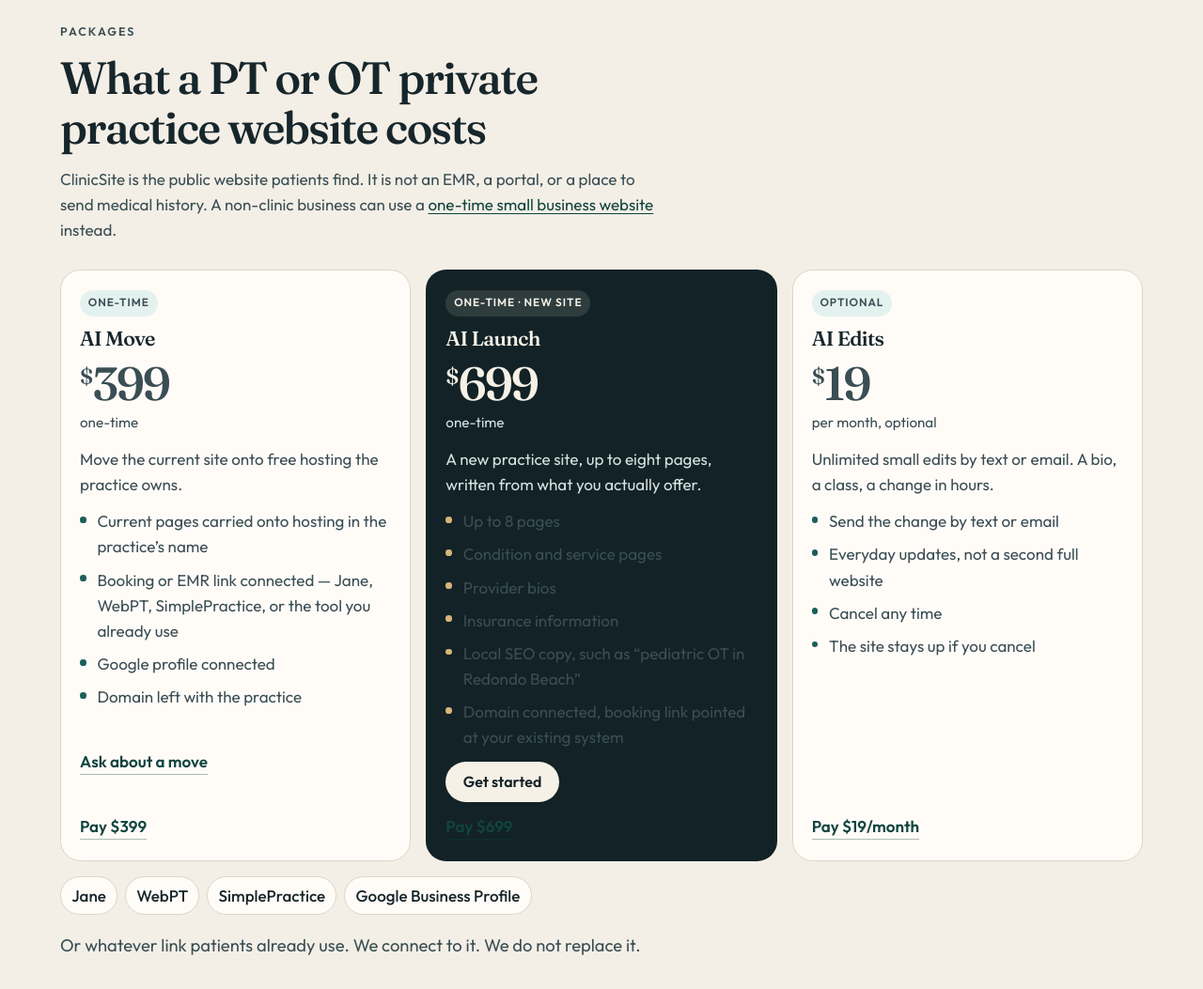
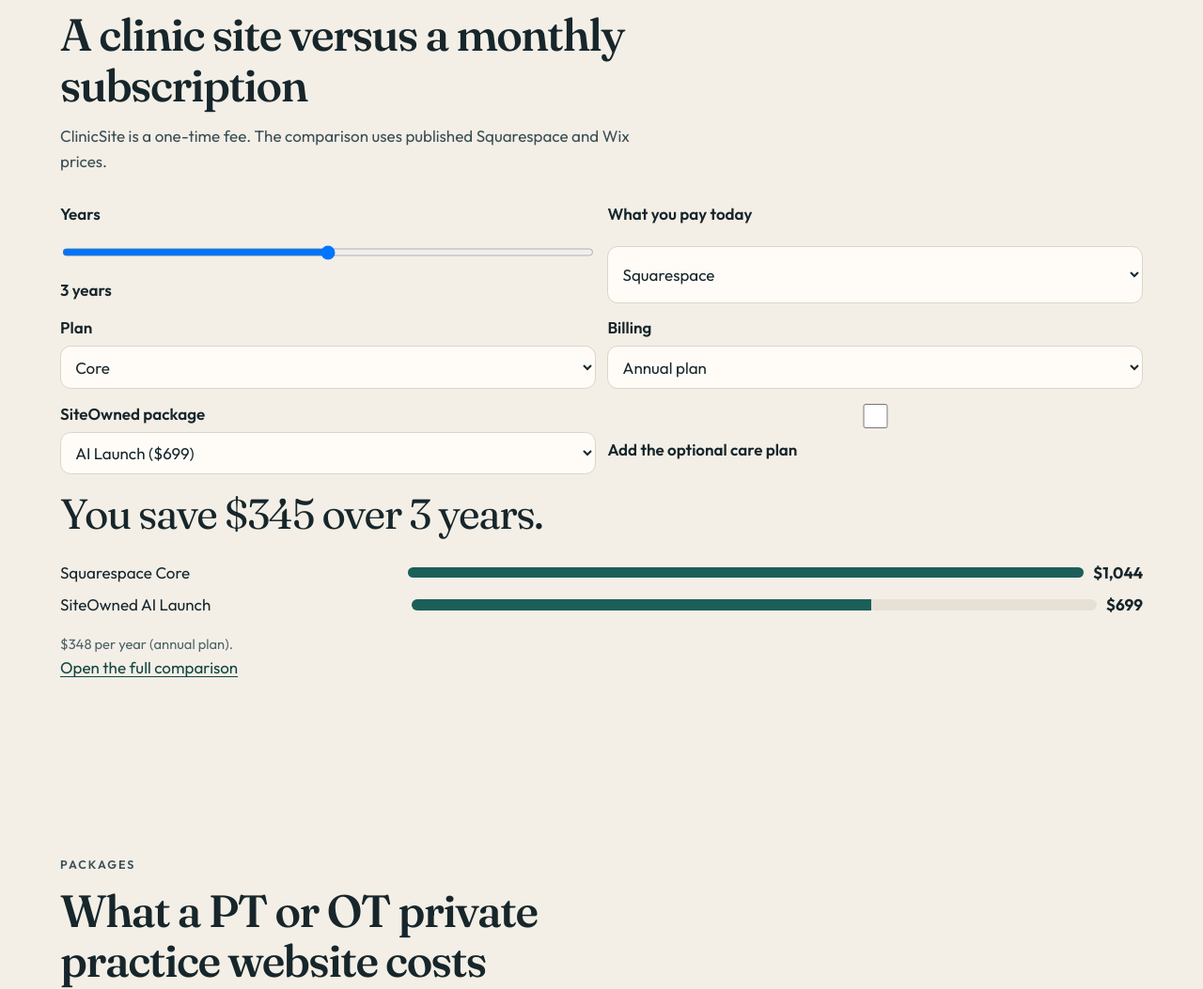
Before and after one commit to aristowong/SiteOwned, a plain HTML site: page clinics/index.html in a window 1280 px wide. Shown: the part 740-1793 px from the top of the page at 94% size. Drawn offline with Linux system fonts and the light colour scheme.

Commit message:
Add a sourced savings calculator
Compare published Squarespace and Wix prices, or an editable agency estimate, with a one-time SiteOwned fee over one to five years. The full tool is on /compare/, with a shorter version on the home, small-business, and clinic pages.

Co-authored-by: aristowong <aristowong@users.noreply.github.com>

```diff
--- a/clinics/index.html
+++ b/clinics/index.html
@@ -86,6 +86,7 @@
         <a href="../small-business/">Small businesses</a>
         <a href="../clinics/" aria-current="page">Clinicians</a>
         <a href="../course/">DIY course</a>
+        <a href="../compare/">Compare</a>
         <a href="../how-it-works/">How it works</a>
         <a class="button button--small" href="../start/">Get started</a>
       </nav>
@@ -104,6 +105,15 @@
       </div>
     </header>
 
+    <section class="section" id="compare-widget">
+      <div class="wrap">
+        <div class="section-head">
+          <h2>A clinic site versus a monthly subscription</h2>
+          <p>ClinicSite is a one-time fee. The comparison uses published Squarespace and Wix prices.</p>
+        </div>
+        <div data-compare data-compact data-audience="clinic" data-source="../data/pricing-compare.json" data-more="../compare/"></div>
+      </div>
+    </section>
     <section class="section" id="packages">
       <div class="wrap">
         <div class="section-head">
@@ -344,5 +354,6 @@
     </div>
   </footer>
   <script src="../js/site.js"></script>
+  <script type="module" src="../js/compare.js"></script>
 </body>
 </html>
--- a/css/styles.css
+++ b/css/styles.css
@@ -991,6 +991,109 @@ p a {
   background: var(--tide);
 }
 
+.compare-form {
+  display: grid;
+  gap: 1rem;
+}
+
+.compare-controls {
+  display: grid;
+  gap: 0.8rem;
+}
+
+@media (min-width: 800px) {
+  .compare-controls {
+    grid-template-columns: 1fr 1fr;
+  }
+}
+
+.compare-field {
+  display: grid;
+  gap: 0.35rem;
+  font-weight: 600;
+}
+
+.compare-field input,
+.compare-field select {
+  font: inherit;
+  font-weight: 400;
+  padding: 0.65rem 0.7rem;
+  border: 1px solid var(--line);
+  border-radius: 0.7rem;
+  background: var(--white);
+  color: var(--ink);
+}
+
+.compare-tabs {
+  display: flex;
+  gap: 0.4rem;
+  grid-column: 1 / -1;
+}
+
+.compare-tabs button {
+  border: 1px solid var(--line);
+  background: var(--white);
+  border-radius: 999px;
+  padding: 0.45rem 0.8rem;
+  font: inherit;
+  cursor: pointer;
+}
+
+.compare-tabs button[aria-pressed="true"] {
+  background: var(--tide);
+  color: var(--cream);
+  border-color: var(--tide);
+}
+
+.compare-save {
+  font-family: var(--serif);
+  font-size: clamp(1.8rem, 4vw, 2.8rem);
+  line-height: 1.15;
+  letter-spacing: -0.03em;
+}
+
+.bar-row {
+  display: grid;
+  grid-template-columns: minmax(8rem, 1fr) 2fr auto;
+  gap: 0.6rem;
+  align-items: center;
+  margin-top: 0.45rem;
+}
+
+.bar-track {
+  height: 0.7rem;
+  background: var(--paper-deep);
+  border-radius: 999px;
+  overflow: hidden;
+}
+
+.bar-fill {
+  height: 100%;
+  background: var(--tide);
+}
+
+.compare-table {
+  width: 100%;
+  border-collapse: collapse;
+}
+
+.compare-table th,
+.compare-table td {
+  text-align: left;
+  padding: 0.45rem 0;
+  border-top: 1px solid var(--line);
+}
+
+.compare-note,
+.compare-sources {
+  color: var(--muted);
+  font-size: 0.92rem;
+}
+
+[data-compact] .compare-table {
+  display: none;
+}
+
 .crumb a {
   color: inherit;
 }
--- /dev/null
+++ b/data/pricing-compare.json
@@ -0,0 +1,63 @@
+{
+  "asOf": "2026-11-26",
+  "notes": [
+    "Squarespace USD rates are from Squarespace's pricing data file, which lists monthly billing, the annual plan's per-month equivalent, and the annual total. The public pricing page shows Basic at $25/mo and $19/mo and says paying annually saves up to 36%.",
+    "Wix figures are yearly subscriptions shown as a per-month price and paid in full up front. The Wix pages checked for this file did not publish a separate month-to-month dollar amount, so this calculator does not invent one.",
+    "A domain is about $12 a year either way and is not added on top. Squarespace says an annual plan includes one year of domain registration on its cheapest tier.",
+    "No add-on prices (email marketing, booking apps) are included. This pass did not pull official add-on price lists."
+  ],
+  "squarespace": {
+    "name": "Squarespace",
+    "sourceUrl": "https://www.squarespace.com/assets/pricing.txt",
+    "pageUrl": "https://www.squarespace.com/pricing",
+    "sourceUpdated": "2026-10-05",
+    "plans": [
+      { "id": "basic", "name": "Basic", "monthly": 25, "annualPerMonth": 19, "annualTotal": 228 },
+      { "id": "core", "name": "Core", "monthly": 39, "annualPerMonth": 29, "annualTotal": 348 },
+      { "id": "plus", "name": "Plus", "monthly": 65, "annualPerMonth": 49, "annualTotal": 588 },
+      { "id": "advanced", "name": "Advanced", "monthly": 139, "annualPerMonth": 99, "annualTotal": 1188 }
+    ]
+  },
+  "wix": {
+    "name": "Wix",
+    "sourceUrl": "https://www.wix.com/plans",
+    "alsoUrl": "https://www.wix.com/blog/how-much-does-wix-harmony-cost",
+    "builderUrl": "https://www.wix.com/website-builder",
+    "billingNote": "Yearly price, shown per month. Month-to-month dollar amounts were not published on these pages.",
+    "plans": [
+      { "id": "light", "name": "Light", "annualPerMonth": 17 },
+      { "id": "core", "name": "Core", "annualPerMonth": 29 },
+      { "id": "business", "name": "Business", "annualPerMonth": 39 },
+      { "id": "elite", "name": "Business Elite", "annualPerMonth": 159 }
+    ]
+  },
+  "agency": {
+    "name": "Typical agency",
+    "kind": "estimate",
+    "setupLow": 1249,
+    "setupHigh": 4000,
+    "setupDefault": 1249,
+    "monthlyDefault": 0,
+    "note": "Typical estimate, not a sourced price. Setup uses the low end of a $1,249 to $4,000 range. Monthly retainer starts at $0 until you type the quote you were given."
+  },
+  "siteowned": {
+    "small-business": {
+      "label": "Small business",
+      "packages": [
+        { "id": "move", "name": "AI Move", "amount": 249 },
+        { "id": "launch", "name": "AI Launch", "amount": 399 }
+      ],
+      "defaultPackage": "launch",
+      "careMonthly": 9
+    },
+    "clinic": {
+      "label": "Clinic",
+      "packages": [
+        { "id": "move", "name": "AI Move", "amount": 399 },
+        { "id": "launch", "name": "AI Launch", "amount": 699 }
+      ],
+      "defaultPackage": "launch",
+      "careMonthly": 19
+    }
+  }
+}
--- /dev/null
+++ b/js/compare-math.js
@@ -0,0 +1,35 @@
+export function money(amount) {
+  const sign = amount < 0 ? "-" : "";
+  return sign + "$" + Math.abs(Math.round(amount)).toLocaleString("en-US");
+}
+
+export function yearlyBill(plan, billing) {
+  if (billing === "monthly" && plan.monthly != null) return plan.monthly * 12;
+  if (plan.annualTotal != null) return plan.annualTotal;
+  return plan.annualPerMonth * 12;
+}
+
+export function compareTotals(input) {
+  const years = input.years;
+  const rows = [];
+  let current = 0;
+  if (input.platform === "agency") {
+    current = input.setup + input.monthly * 12 * years;
+  } else if (input.platform === "custom") {
+    current = input.customMonthly * 12 * years;
+  } else {
+    const perYear = yearlyBill(input.plan, input.billing);
+    current = perYear * years;
+  }
+  const care = input.care ? input.careMonthly * 12 * years : 0;
+  const siteowned = input.packageAmount + care;
+  for (let year = 1; year <= years; year += 1) {
+    let currentYear = 0;
+    if (input.platform === "agency") currentYear = (year === 1 ? input.setup : 0) + input.monthly * 12;
+    else if (input.platform === "custom") currentYear = input.customMonthly * 12;
+    else currentYear = yearlyBill(input.plan, input.billing);
+    const ownedYear = (year === 1 ? input.packageAmount : 0) + (input.care ? input.careMonthly * 12 : 0);
+    rows.push({ year, current: currentYear, siteowned: ownedYear });
+  }
+  return { current, siteowned, save: current - siteowned, rows };
+}
--- /dev/null
+++ b/js/compare.js
@@ -0,0 +1,189 @@
+import { compareTotals, money, yearlyBill } from "./compare-math.js";
+
+const roots = document.querySelectorAll("[data-compare]");
+
+function option(value, label) {
+  return `<option value="${value}">${label}</option>`;
+}
+
+function field(html) {
+  return `<label class="compare-field">${html}</label>`;
+}
+
+function render(root, data) {
+  const locked = root.getAttribute("data-audience");
+  const compact = root.hasAttribute("data-compact");
+  const state = {
+    years: 3,
+    audience: locked || "small-business",
+    platform: "squarespace",
+    planId: locked === "clinic" ? "core" : "basic",
+    billing: "annual",
+    setup: data.agency.setupDefault,
+    monthly: data.agency.monthlyDefault,
+    customMonthly: 50,
+    packageId: data.siteowned[locked || "small-business"].defaultPackage,
+    care: false,
+  };
+
+  root.innerHTML = `
+    <form class="compare-form" data-form>
+      <div class="compare-controls">
+        ${locked ? "" : `<div class="compare-tabs" role="tablist">
+          <button type="button" data-audience-btn="small-business" aria-pressed="true">Small business</button>
+          <button type="button" data-audience-btn="clinic" aria-pressed="false">Clinic</button>
+        </div>`}
+        ${field(`Years <input type="range" name="years" min="1" max="5" value="3" aria-describedby="years-readout"> <span id="years-readout">3 years</span>`)}
+        ${field(`What you pay today <select name="platform">
+          ${option("squarespace", "Squarespace")}
+          ${option("wix", "Wix")}
+          ${option("agency", "Typical agency (estimate)")}
+          ${option("custom", "A monthly cost I type in")}
+        </select>`)}
+        <div data-plan-wrap>${field(`Plan <select name="plan"></select>`)}</div>
+        <div data-bill-wrap>${field(`Billing <select name="billing">
+          ${option("annual", "Annual plan")}
+          ${option("monthly", "Month-to-month")}
+        </select>`)}</div>
+        <div data-agency-wrap hidden>
+          ${field(`Setup estimate, USD <input name="setup" type="number" min="0" step="1" value="${state.setup}">`)}
+          ${field(`Monthly retainer, USD <input name="retainer" type="number" min="0" step="1" value="${state.monthly}">`)}
+        </div>
+        <div data-custom-wrap hidden>
+          ${field(`What you pay per month, USD <input name="custom" type="number" min="0" step="1" value="${state.customMonthly}">`)}
+        </div>
+        ${field(`SiteOwned package <select name="package"></select>`)}
+        ${field(`<input name="care" type="checkbox"> Add the optional care plan`)}
+      </div>
+      <p class="compare-save" data-save aria-live="polite"></p>
+      <div class="compare-bars" data-bars></div>
+      <table class="compare-table" data-table></table>
+      <p class="compare-note" data-note></p>
+    </form>
+    ${compact ? `<p><a href="${root.getAttribute("data-more") || "compare/"}">Open the full comparison</a></p>` : ""}
+  `;
+
+  const form = root.querySelector("[data-form]");
+  const planSelect = form.elements.plan;
+  const packageSelect = form.elements.package;
+  const billWrap = root.querySelector("[data-bill-wrap]");
+  const planWrap = root.querySelector("[data-plan-wrap]");
+  const agencyWrap = root.querySelector("[data-agency-wrap]");
+  const customWrap = root.querySelector("[data-custom-wrap]");
+
+  function plans() {
+    return state.platform === "wix" ? data.wix.plans : data.squarespace.plans;
+  }
+
+  function fillPlans() {
+    const list = plans();
+    if (!list.some((plan) => plan.id === state.planId)) state.planId = list[0].id;
+    planSelect.innerHTML = list.map((plan) => option(plan.id, plan.name)).join("");
+    planSelect.value = state.planId;
+    const plan = list.find((item) => item.id === state.planId);
+    const monthly = form.elements.billing.querySelector('[value="monthly"]');
+    monthly.disabled = plan.monthly == null;
+    if (plan.monthly == null) state.billing = "annual";
+    form.elements.billing.value = state.billing;
+  }
+
+  function fillPackages() {
+    const group = data.siteowned[state.audience];
+    packageSelect.innerHTML = group.packages.map((item) => option(item.id, `${item.name} ($${item.amount})`)).join("");
+    if (!group.packages.some((item) => item.id === state.packageId)) state.packageId = group.defaultPackage;
+    packageSelect.value = state.packageId;
+  }
+
+  function selectedPlan() {
+    return plans().find((plan) => plan.id === state.planId);
+  }
+
+  function update() {
+    const group = data.siteowned[state.audience];
+    const pack = group.packages.find((item) => item.id === state.packageId);
+    const plan = selectedPlan();
+    const result = compareTotals({
+      years: state.years,
+      platform: state.platform,
+      plan,
+      billing: state.billing,
+      setup: state.setup,
+      monthly: state.monthly,
+      customMonthly: state.customMonthly,
+      packageAmount: pack.amount,
+      care: state.care,
+      careMonthly: group.careMonthly,
+    });
+    const saveEl = root.querySelector("[data-save]");
+    const yearsLabel = state.years === 1 ? "1 year" : `${state.years} years`;
+    form.querySelector("#years-readout").textContent = yearsLabel;
+    form.elements.years.setAttribute("aria-valuetext", yearsLabel);
+    if (result.save >= 0) {
+      saveEl.textContent = `You save ${money(result.save)} over ${yearsLabel}.`;
+    } else {
+      saveEl.textContent = `SiteOwned costs ${money(Math.abs(result.save))} more over ${yearsLabel} with these choices.`;
+    }
+    const max = Math.max(result.current, result.siteowned, 1);
+    const currentName = state.platform === "agency" ? "Typical agency estimate" : state.platform === "custom" ? "The monthly cost you typed" : `${state.platform === "wix" ? "Wix" : "Squarespace"} ${plan.name}`;
+    root.querySelector("[data-bars]").innerHTML = [
+      bar(currentName, result.current, max),
+      bar(`SiteOwned ${pack.name}${state.care ? " + care plan" : ""}`, result.siteowned, max),
+    ].join("");
+    root.querySelector("[data-table]").innerHTML = `<caption>Cost by year</caption><thead><tr><th>Year</th><th>${currentName}</th><th>SiteOwned</th></tr></thead><tbody>
+      ${result.rows.map((row) => `<tr><th>${row.year}</th><td>${money(row.current)}</td><td>${money(row.siteowned)}</td></tr>`).join("")}
+    </tbody>`;
+    const rate = state.platform === "squarespace" || state.platform === "wix"
+      ? `${money(yearlyBill(plan, state.billing))} per year (${state.billing === "monthly" ? "month-to-month" : "annual plan"}).`
+      : "";
+    root.querySelector("[data-note]").textContent = state.platform === "agency"
+      ? data.agency.note
+      : state.platform === "wix"
+        ? `${data.wix.billingNote} ${rate}`
+        : state.platform === "custom"
+          ? "This row uses only the monthly number you typed."
+          : rate;
+  }
+
+  function bar(label, amount, max) {
+    const width = Math.max(4, Math.round((amount / max) * 100));
+    return `<div class="bar-row"><span>${label}</span><div class="bar-track"><div class="bar-fill" style="width:${width}%"></div></div><strong>${money(amount)}</strong></div>`;
+  }
+
+  root.querySelectorAll("[data-audience-btn]").forEach((button) => {
+    button.addEventListener("click", () => {
+      state.audience = button.getAttribute("data-audience-btn");
+      root.querySelectorAll("[data-audience-btn]").forEach((item) => item.setAttribute("aria-pressed", String(item === button)));
+      fillPackages();
+      update();
+    });
+  });
+
+  form.addEventListener("input", () => {
+    state.years = Number(form.elements.years.value);
+    state.platform = form.elements.platform.value;
+    state.planId = form.elements.plan.value;
+    state.billing = form.elements.billing.value;
+    state.setup = Number(form.elements.setup.value) || 0;
+    state.monthly = Number(form.elements.retainer.value) || 0;
+    state.customMonthly = Number(form.elements.custom.value) || 0;
+    state.packageId = form.elements.package.value;
+    state.care = form.elements.care.checked;
+    const subscription = state.platform === "squarespace" || state.platform === "wix";
+    planWrap.hidden = !subscription;
+    billWrap.hidden = state.platform !== "squarespace";
+    agencyWrap.hidden = state.platform !== "agency";
+    customWrap.hidden = state.platform !== "custom";
+    if (subscription) fillPlans();
+    update();
+  });
+
+  fillPlans();
+  fillPackages();
+  update();
+}
+
+Promise.all([...roots].map(async (root) => {
+  const url = new URL(root.getAttribute("data-source"), document.baseURI);
+  const data = await fetch(url).then((response) => response.json());
+  render(root, data);
+}));
--- a/sitemap.xml
+++ b/sitemap.xml
@@ -4,6 +4,7 @@
   <url><loc>https://aristowong.github.io/SiteOwned/small-business/</loc><lastmod>2026-11-26</lastmod></url>
   <url><loc>https://aristowong.github.io/SiteOwned/clinics/</loc><lastmod>2026-11-26</lastmod></url>
   <url><loc>https://aristowong.github.io/SiteOwned/course/</loc><lastmod>2026-11-26</lastmod></url>
+  <url><loc>https://aristowong.github.io/SiteOwned/compare/</loc><lastmod>2026-11-26</lastmod></url>
   <url><loc>https://aristowong.github.io/SiteOwned/how-it-works/</loc><lastmod>2026-11-26</lastmod></url>
   <url><loc>https://aristowong.github.io/SiteOwned/checkout/</loc><lastmod>2026-11-26</lastmod></url>
   <url><loc>https://aristowong.github.io/SiteOwned/learn/</loc><lastmod>2026-11-26</lastmod></url>
```
Also changed, not shown: 404.html (+1 -0 lines), checkout/index.html (+1 -0 lines), clinics/sample/index.html (+1 -0 lines), compare/index.html (added, +99 -0 lines), course/index.html (+3 -0 lines), how-it-works/index.html (+2 -0 lines), index.html (+5 -1 lines), js/compare.test.js (added, +54 -0 lines), small-business/index.html (+11 -0 lines), start/index.html (+1 -0 lines).
